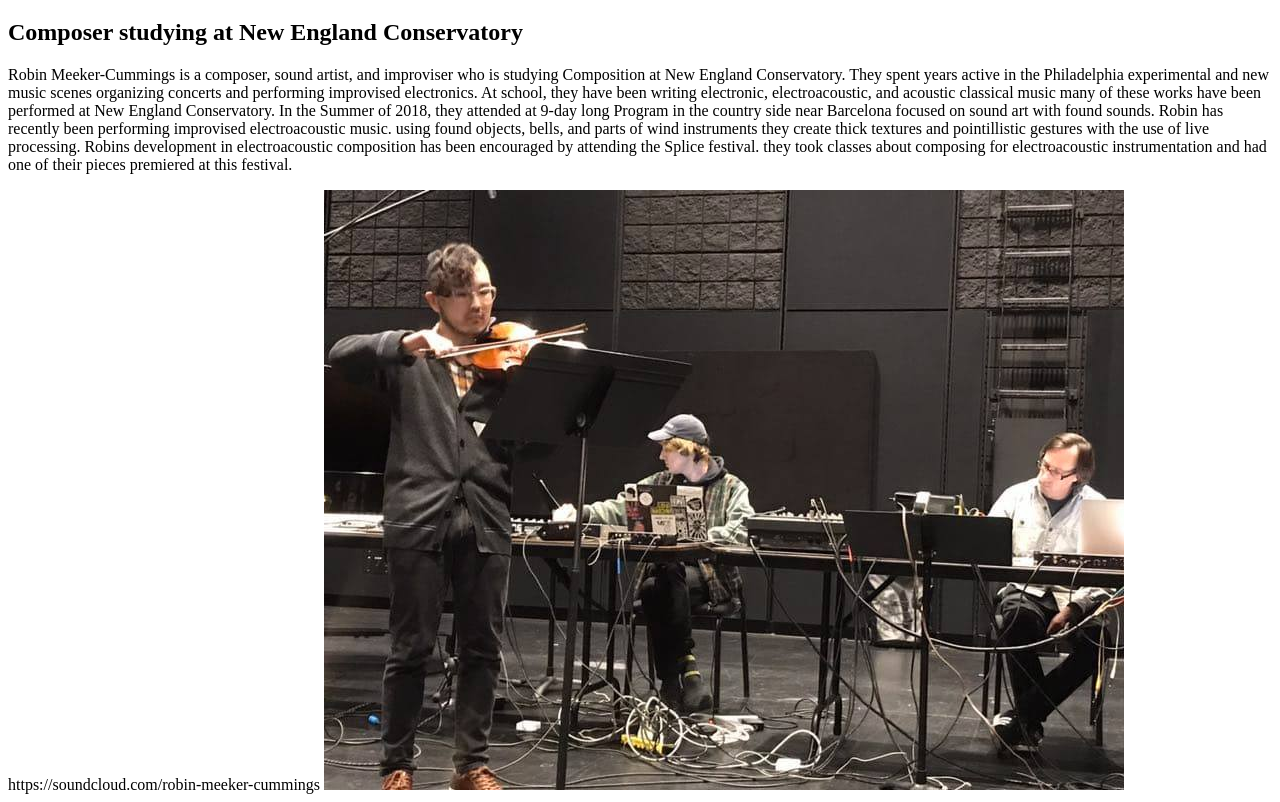
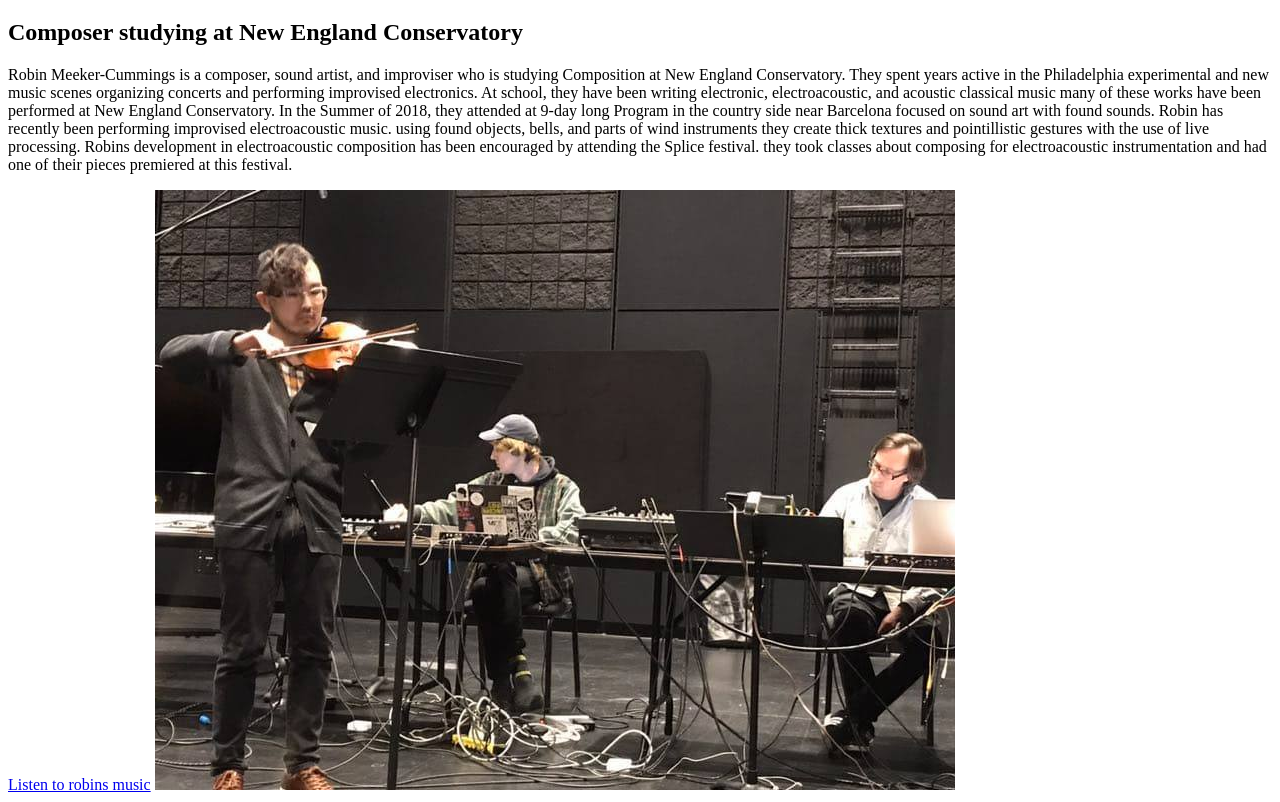
Before and after one commit to nestorbatko/nestorbatko, a plain HTML site: page index.html in a window 1280 px wide. Shown: the part 61-863 px from the top of the page. Drawn offline with Linux system fonts and the light colour scheme.

Commit message:
making link work

```diff
--- a/index.html
+++ b/index.html
@@ -4,7 +4,7 @@
 <h1>Robin Meeker-Cummings</h1>
 <h2>Composer studying at New England Conservatory</h2>
 <p>Robin Meeker-Cummings is a composer, sound artist, and improviser who is studying Composition at New England Conservatory. They spent years active in the Philadelphia experimental and new music scenes organizing concerts and performing improvised electronics. At school, they have been writing electronic, electroacoustic, and acoustic classical music many of these works have been performed at New England Conservatory. In the Summer of 2018, they attended at 9-day long Program in the country side near Barcelona focused on sound art with found sounds. Robin has recently been performing improvised electroacoustic music. using found objects, bells, and parts of wind instruments they create thick textures and pointillistic gestures with the use of live processing. Robins development in electroacoustic composition has been encouraged by attending the Splice festival. they took classes about composing for electroacoustic instrumentation and had one of their pieces premiered at this festival.</p>
-<a>https://soundcloud.com/robin-meeker-cummings</a>
+<a href="https://soundcloud.com/robin-meeker-cummings">Listen to robins music</a>
 <img src="maintain picture.jpg" />
 </body>
 </html>
```
